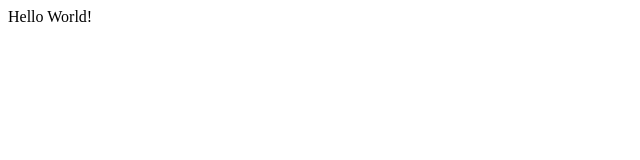
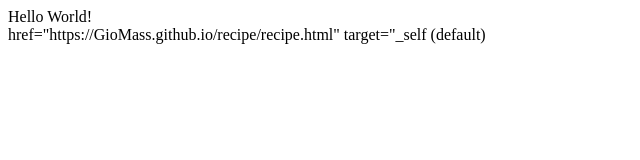
Before and after one commit to GioMass/GioMass.github.io, a plain HTML site: page index.html in a window 1280 px wide. Shown: the whole page, without its empty margins (0-640 px from the left). Drawn offline with Linux system fonts and the light colour scheme.

```diff
--- a/index.html
+++ b/index.html
@@ -5,6 +5,7 @@
     <title>Hello World!</title>
 </head>
 <body>
-Hello World!
+Hello World!<br>
+<a>href="https://GioMass.github.io/recipe/recipe.html" target="_self (default)</a>
 </body>
 </html>
```
